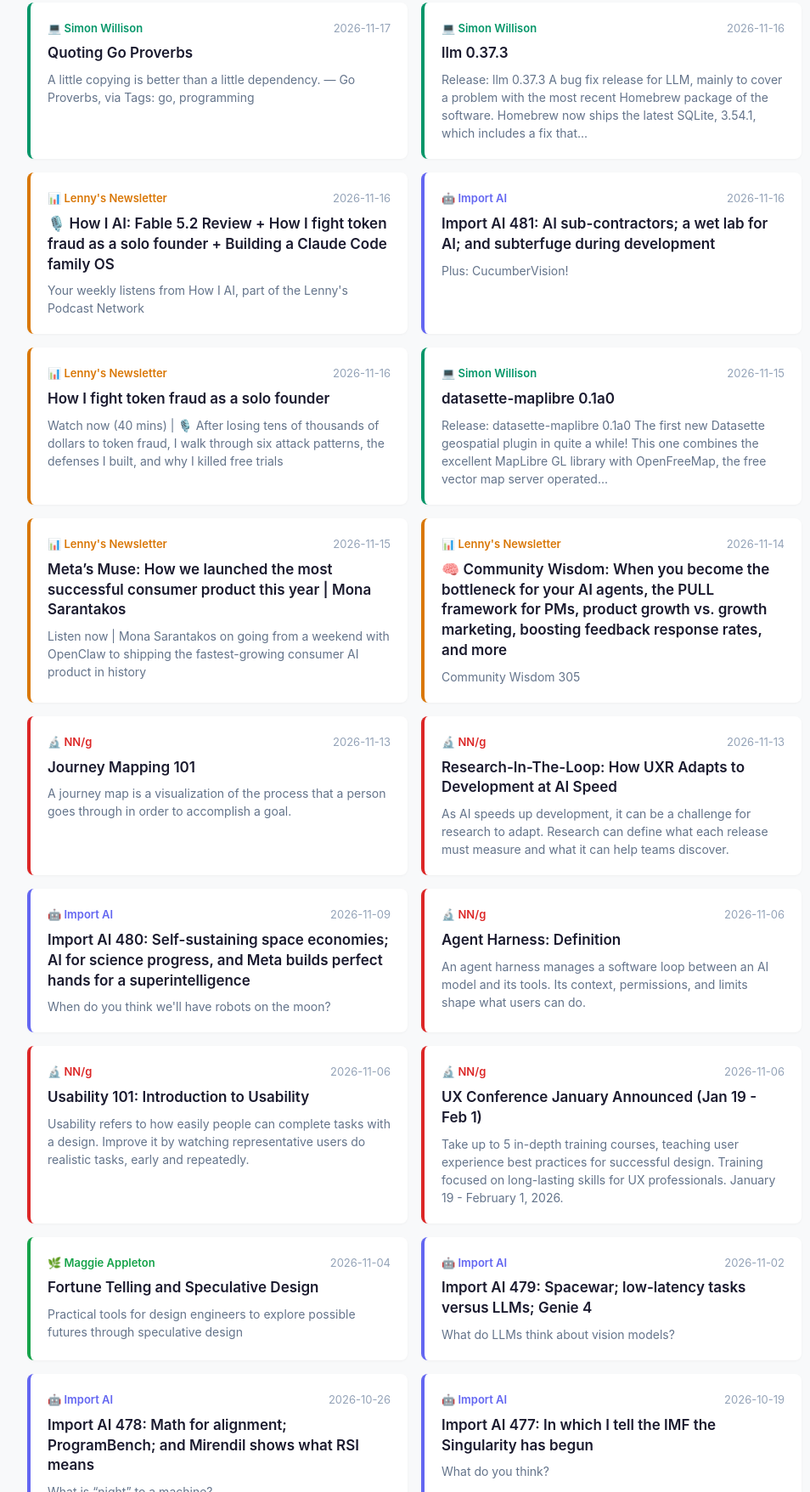
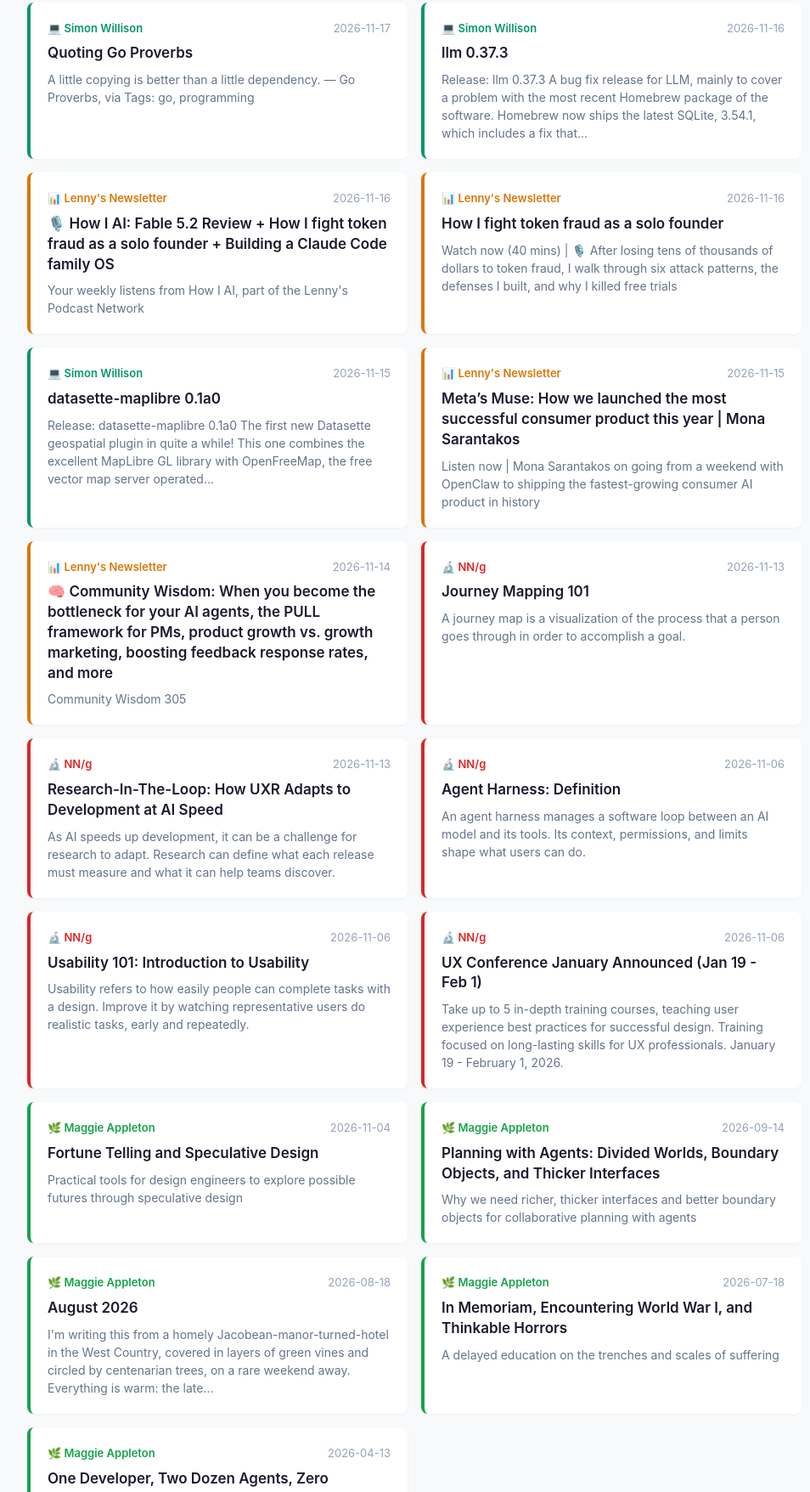
Before and after one commit to FumihiroShiine/git_tutorial, a plain HTML site: page index.html in a window 1280 px wide. Shown: the part 1044-2800 px from the top of the page at 85% size, without its empty margins (152-1106 px from the left). Drawn offline with Linux system fonts and the light colour scheme.

Commit message:
Update news feed 2026-11-19 20:01 UTC

```diff
--- a/index.html
+++ b/index.html
@@ -217,7 +217,7 @@
 <body>
   <header>
     <h1>MyNews</h1>
-    <p class="updated">Last updated: 2026-11-19 06:46</p>
+    <p class="updated">Last updated: 2026-11-19 20:01</p>
   </header>
   <nav class="filters">
     <button class="filter-btn active" data-source="all">All</button>
@@ -317,14 +317,6 @@
         <h2><a href="https://www.lennysnewsletter.com/p/how-i-ai-fable-52-review-how-i-fight" target="_blank" rel="noopener noreferrer">🎙️ How I AI: Fable 5.2 Review + How I fight token fraud as a solo founder + Building a Claude Code family OS</a></h2>
         <p class="summary">Your weekly listens from How I AI, part of the Lenny&#x27;s Podcast Network</p>
       </article>
-      <article class="card" data-source="import-ai" style="border-left-color: #6366f1">
-        <div class="card-meta">
-          <span class="source-badge" style="color: #6366f1">🤖 Import AI</span>
-          <time datetime="2026-11-16">2026-11-16</time>
-        </div>
-        <h2><a href="https://importai.substack.com/p/import-ai-481-ai-sub-contractors" target="_blank" rel="noopener noreferrer">Import AI 481: AI sub-contractors; a wet lab for AI; and subterfuge during development</a></h2>
-        <p class="summary">Plus: CucumberVision!</p>
-      </article>
       <article class="card" data-source="lennys-newsletter" style="border-left-color: #d97706">
         <div class="card-meta">
           <span class="source-badge" style="color: #d97706">📊 Lenny&#x27;s Newsletter</span>
@@ -373,14 +365,6 @@
         <h2><a href="https://www.nngroup.com/articles/research-in-the-loop/?utm_source=rss&amp;utm_medium=feed&amp;utm_campaign=rss-syndication" target="_blank" rel="noopener noreferrer">Research-In-The-Loop: How UXR Adapts to Development at AI Speed</a></h2>
         <p class="summary">As AI speeds up development, it can be a challenge for research to adapt. Research can define what each release must measure and what it can help teams discover.</p>
       </article>
-      <article class="card" data-source="import-ai" style="border-left-color: #6366f1">
-        <div class="card-meta">
-          <span class="source-badge" style="color: #6366f1">🤖 Import AI</span>
-          <time datetime="2026-11-09">2026-11-09</time>
-        </div>
-        <h2><a href="https://importai.substack.com/p/import-ai-480-self-sustaining-space" target="_blank" rel="noopener noreferrer">Import AI 480: Self-sustaining space economies; AI for science progress, and Meta builds perfect hands for a superintelligence</a></h2>
-        <p class="summary">When do you think we&#x27;ll have robots on the moon?</p>
-      </article>
       <article class="card" data-source="nng" style="border-left-color: #dc2626">
         <div class="card-meta">
           <span class="source-badge" style="color: #dc2626">🔬 NN/g</span>
@@ -412,30 +396,6 @@
         </div>
         <h2><a href="https://maggieappleton.com/fortune-telling" target="_blank" rel="noopener noreferrer">Fortune Telling and Speculative Design</a></h2>
         <p class="summary">Practical tools for design engineers to explore possible futures through speculative design</p>
-      </article>
-      <article class="card" data-source="import-ai" style="border-left-color: #6366f1">
-        <div class="card-meta">
-          <span class="source-badge" style="color: #6366f1">🤖 Import AI</span>
-          <time datetime="2026-11-02">2026-11-02</time>
-        </div>
-        <h2><a href="https://importai.substack.com/p/import-ai-479-spacewar-low-latency" target="_blank" rel="noopener noreferrer">Import AI 479: Spacewar; low-latency tasks versus LLMs; Genie 4</a></h2>
-        <p class="summary">What do LLMs think about vision models?</p>
-      </article>
-      <article class="card" data-source="import-ai" style="border-left-color: #6366f1">
-        <div class="card-meta">
-          <span class="source-badge" style="color: #6366f1">🤖 Import AI</span>
-          <time datetime="2026-10-26">2026-10-26</time>
-        </div>
-        <h2><a href="https://importai.substack.com/p/import-ai-478-math-for-alignment" target="_blank" rel="noopener noreferrer">Import AI 478: Math for alignment; ProgramBench; and Mirendil shows what RSI means</a></h2>
-        <p class="summary">What is “night” to a machine?</p>
-      </article>
-      <article class="card" data-source="import-ai" style="border-left-color: #6366f1">
-        <div class="card-meta">
-          <span class="source-badge" style="color: #6366f1">🤖 Import AI</span>
-          <time datetime="2026-10-19">2026-10-19</time>
-        </div>
-        <h2><a href="https://importai.substack.com/p/import-ai-477-in-which-i-tell-the" target="_blank" rel="noopener noreferrer">Import AI 477: In which I tell the IMF the Singularity has begun</a></h2>
-        <p class="summary">What do you think?</p>
       </article>
       <article class="card" data-source="maggie-appleton" style="border-left-color: #16a34a">
         <div class="card-meta">
```
